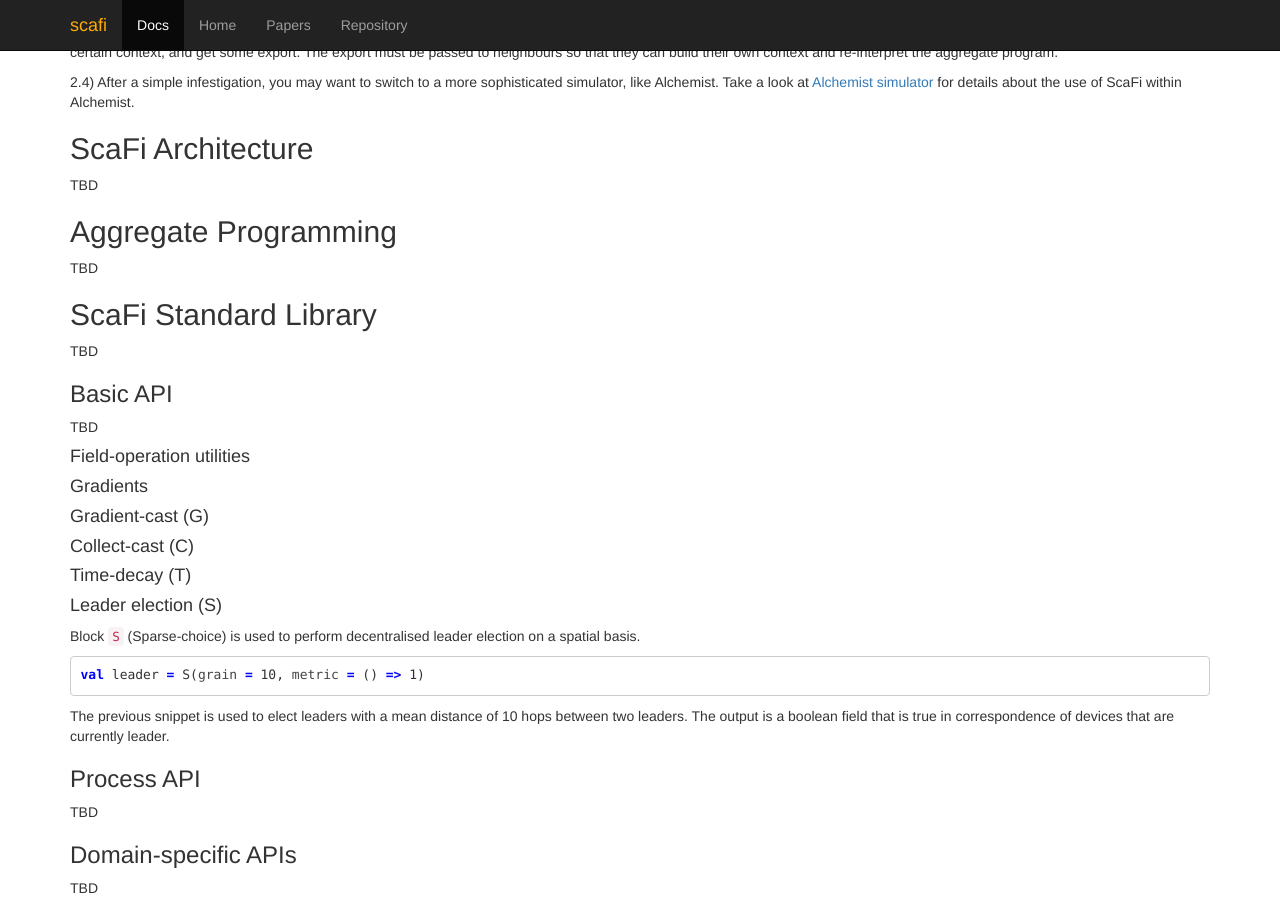
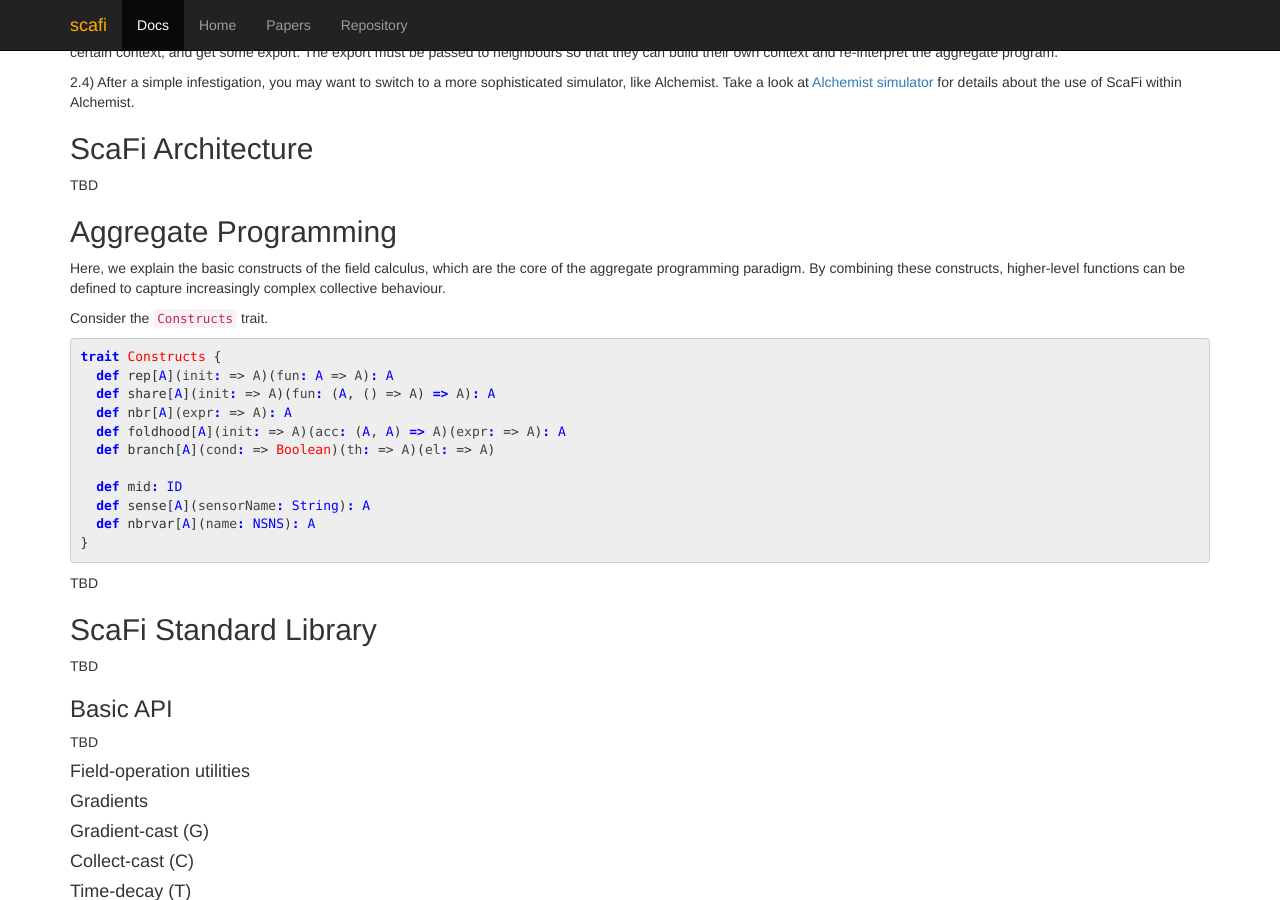
Before and after one commit to scafi/scafi.github.io, a Jekyll site: the page built from pages/docs.md, in a window 1280 px wide and 900 px high, scrolled down 2287 px. Built offline with Jekyll 4.4.1, drawn with Linux system fonts in a browser that asks for light colours.

Commit message:
ScaFi constructs

```diff
--- a/pages/docs.md
+++ b/pages/docs.md
@@ -121,7 +121,6 @@ object MyAggregateProgram extends AggregateProgram {
 2.3) Use the ScaFi internal simulator to run the program on a predefined network of devices.
 
 {% highlight scala %}
-
 import it.unibo.scafi.simulation.gui.{Launcher, Settings}
 
 object SimulationRunner extends Launcher {
@@ -145,6 +144,27 @@ for details about the use of ScaFi within Alchemist.
 TBD
 
 ## Aggregate Programming
+
+Here, we explain the basic constructs of the field calculus,
+which are the core of the aggregate programming paradigm.
+By combining these constructs, higher-level functions can be defined
+to capture increasingly complex collective behaviour.
+
+Consider the `Constructs` trait.
+
+{% highlight scala %}
+trait Constructs {
+  def rep[A](init: => A)(fun: A => A): A
+  def share[A](init: => A)(fun: (A, () => A) => A): A
+  def nbr[A](expr: => A): A
+  def foldhood[A](init: => A)(acc: (A, A) => A)(expr: => A): A
+  def branch[A](cond: => Boolean)(th: => A)(el: => A)
+
+  def mid: ID
+  def sense[A](sensorName: String): A
+  def nbrvar[A](name: NSNS): A
+}
+{% endhighlight %}
 
 TBD
 
```
